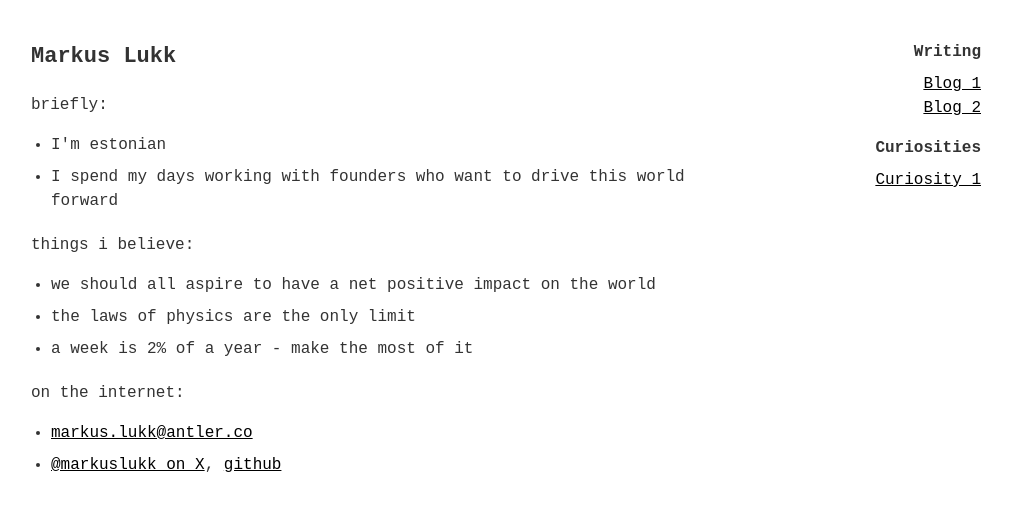
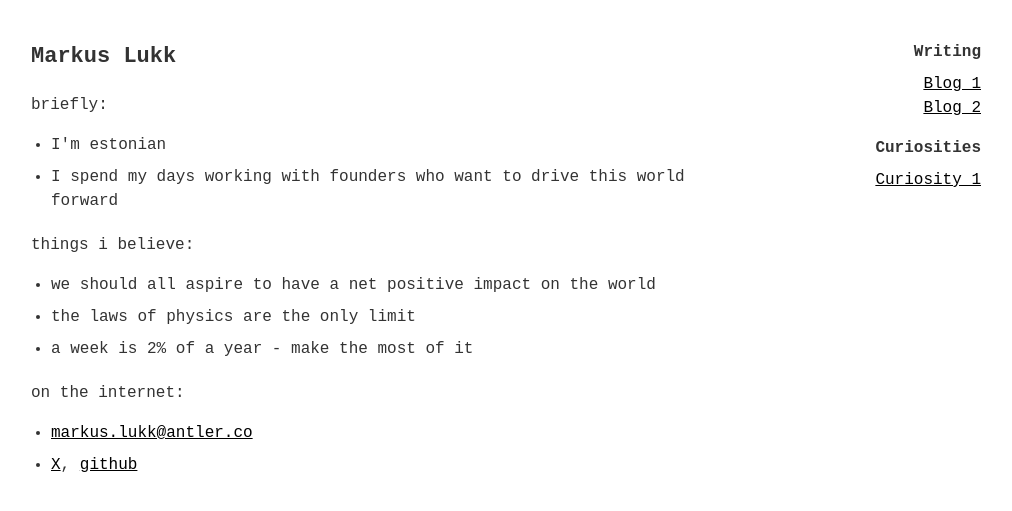
Before and after one commit to markuslukk/markuslukk.github.io, a Jekyll site: the page built from index.html, in a window 1280 px wide. Shown: the top 511 px of the page, without its empty margins (259-1271 px from the left). Built offline with Jekyll 4.4.1, drawn with Linux system fonts in a browser that asks for light colours.

Commit message:
Update index.html

```diff
--- a/index.html
+++ b/index.html
@@ -25,7 +25,7 @@ layout: default
     <p>on the internet:</p>
     <ul>
         <li><a href="mailto:markus.lukk@antler.co">markus.lukk@antler.co</a></li>
-        <li><a href="https://x.com/markuslukk">@markuslukk on X</a>, <a href="https://github.com/markuslukk">github</a></li>
+        <li><a href="https://x.com/markuslukk">X</a>, <a href="https://github.com/markuslukk">github</a></li>
     </ul>
 </body>
 </html>
```
